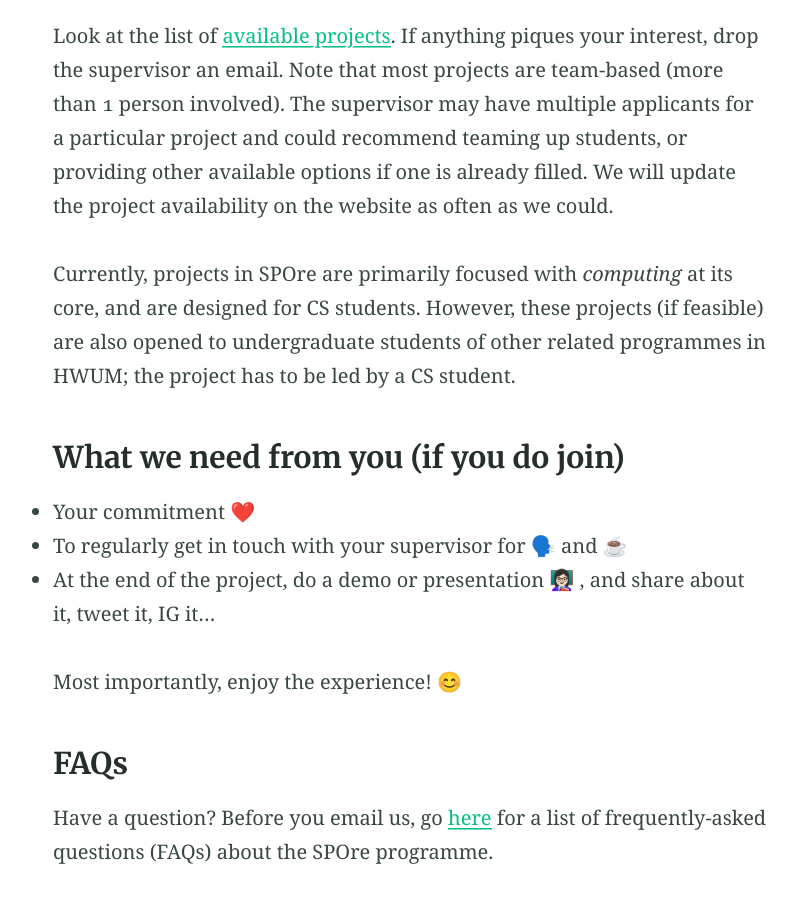
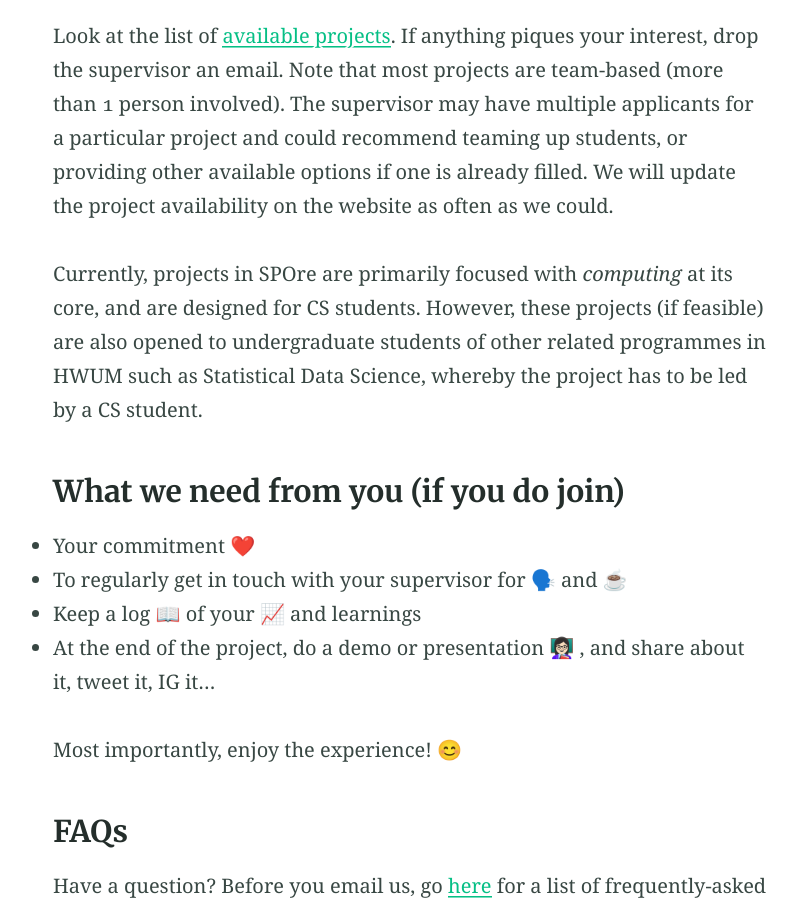
Before and after one commit to hwumspore/hwumspore.github.io, a Jekyll site: the page built from index.md, in a window 1280 px wide and 900 px high, scrolled down 1006 px. Shown: the whole window, without its empty margins (230-1027 px from the left). Built offline with Jekyll 4.4.1, drawn with Linux system fonts in a browser that asks for light colours.

Commit message:
update deliverables

```diff
--- a/index.md
+++ b/index.md
@@ -15,13 +15,14 @@ SPOre is modelled after the popularly known UROP programmes found in [many](http
 
 Look at the list of [available projects](/projects/). If anything piques your interest, drop the supervisor an email. Note that most projects are team-based (more than 1 person involved). The supervisor may have multiple applicants for a particular project and could recommend teaming up students, or providing other available options if one is already filled. We will update the project availability on the website as often as we could.
 
-Currently, projects in SPOre are primarily focused with _computing_ at its core, and are designed for CS students. However, these projects (if feasible) are also opened to undergraduate students of other related programmes in HWUM; the project has to be led by a CS student.
+Currently, projects in SPOre are primarily focused with _computing_ at its core, and are designed for CS students. However, these projects (if feasible) are also opened to undergraduate students of other related programmes in HWUM such as Statistical Data Science, whereby the project has to be led by a CS student.
 
 
 ### What we need from you (if you do join)
 
 - Your commitment ❤️
 - To regularly get in touch with your supervisor for 🗣️ and ☕
+- Keep a log 📖 of your 📈 and learnings
 - At the end of the project, do a demo or presentation 👩🏻‍🏫 , and share about it, tweet it, IG it...
 
 Most importantly, enjoy the experience! 😊
```
